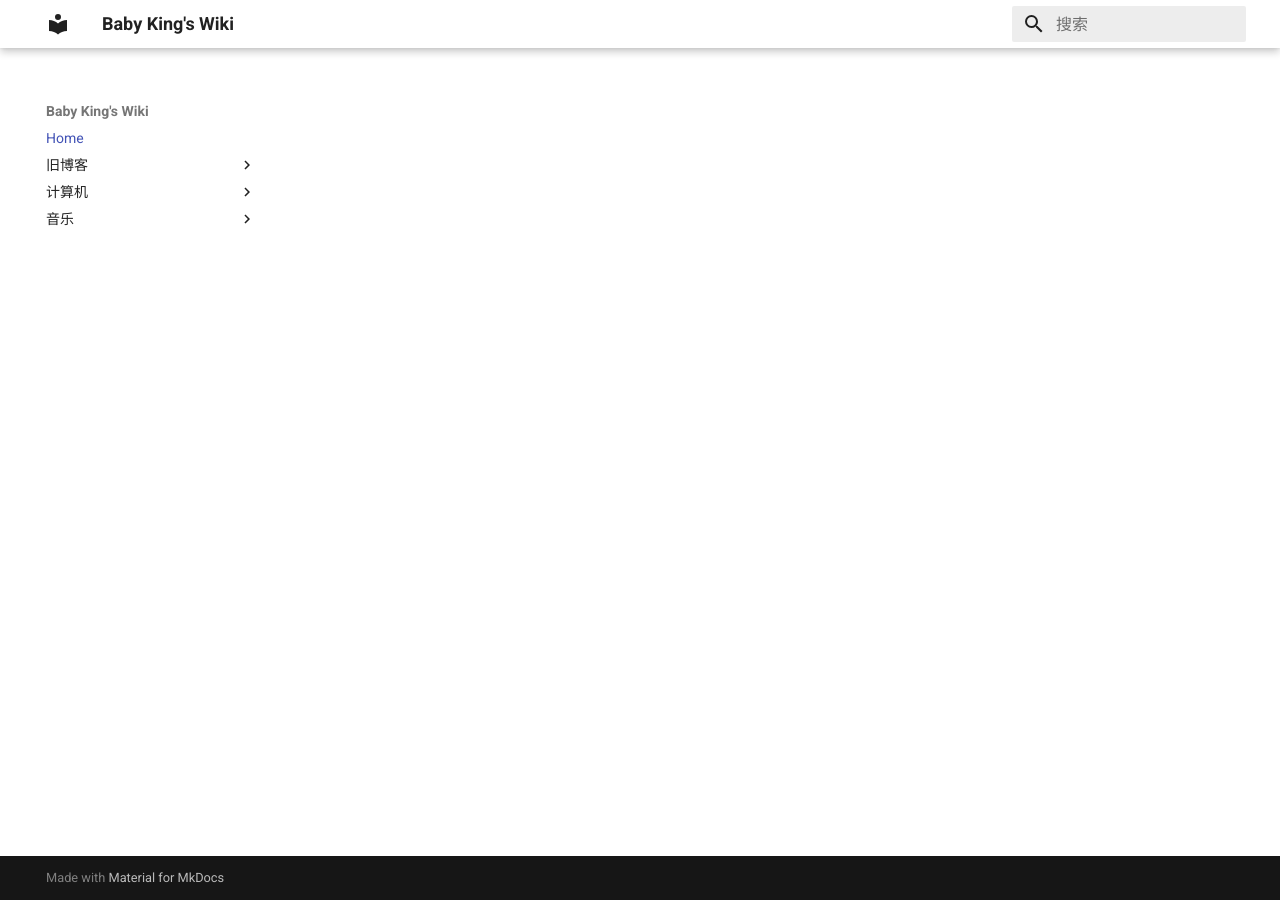
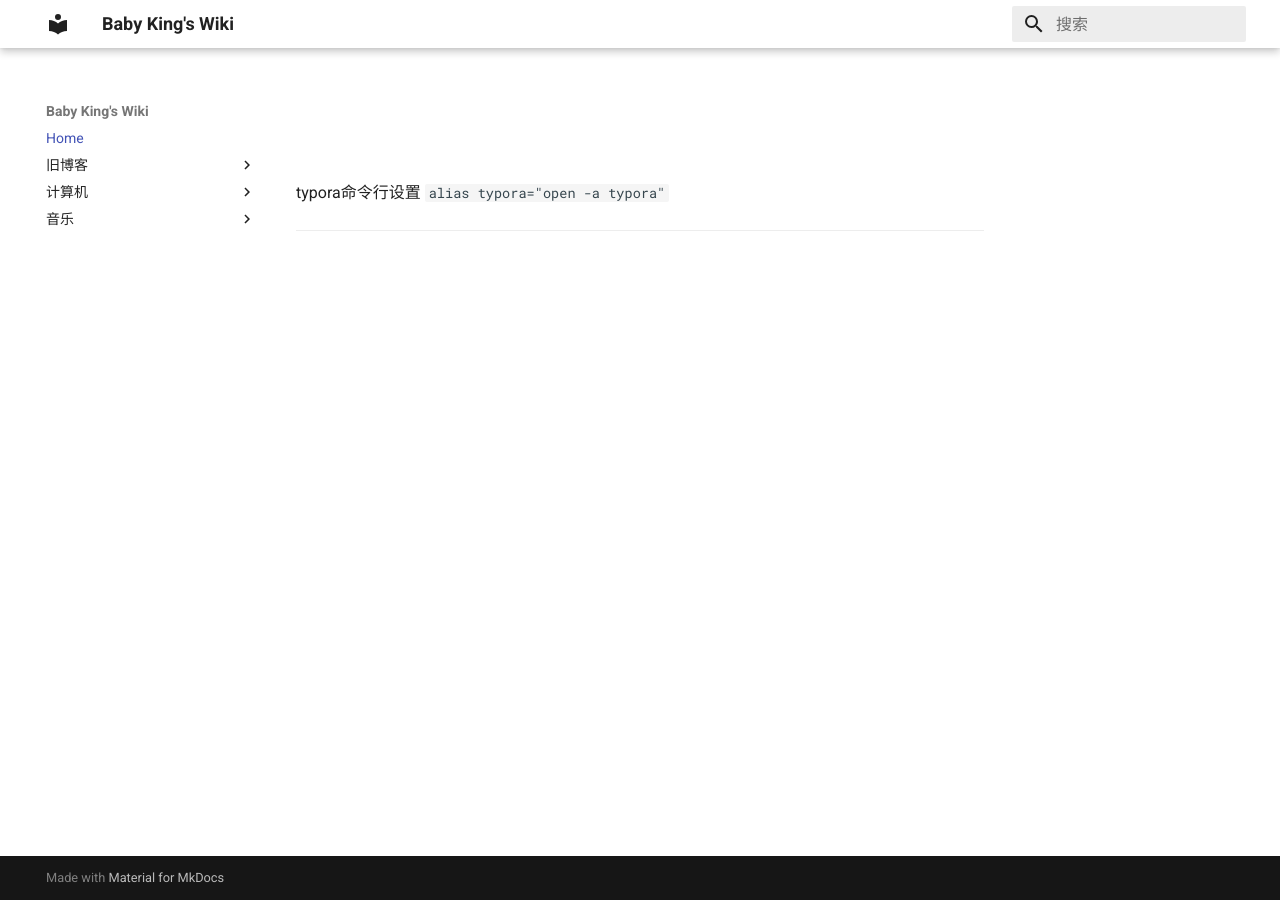
Before and after one commit to babyking/wiki, an MkDocs documentation site: the page built from wiki/index.md, in a window 1280 px wide. Built offline with MkDocs 1.6.1 and Material for MkDocs 9.7.7, drawn with Linux system fonts in a browser that asks for light colours.

Commit message:
quick commit

```diff
--- a/wiki/index.md
+++ b/wiki/index.md
@@ -1 +1,3 @@
 #
+typora命令行设置 `alias typora="open -a typora"`
+___
```
